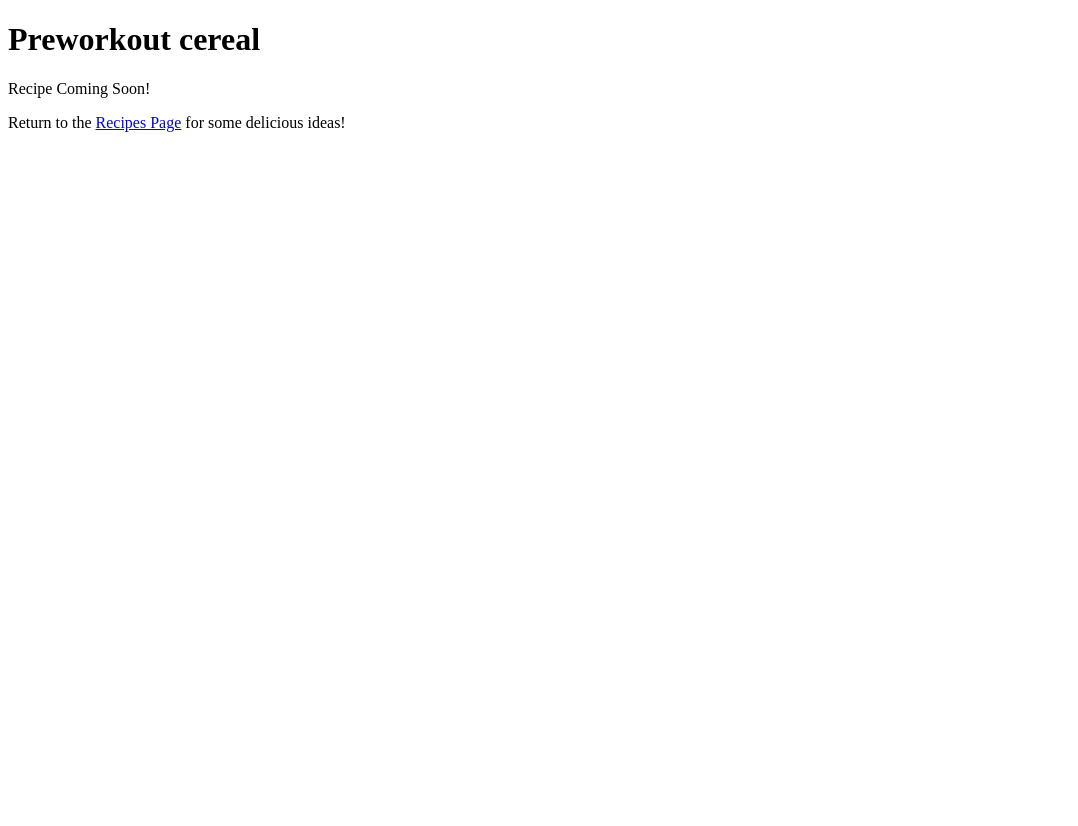
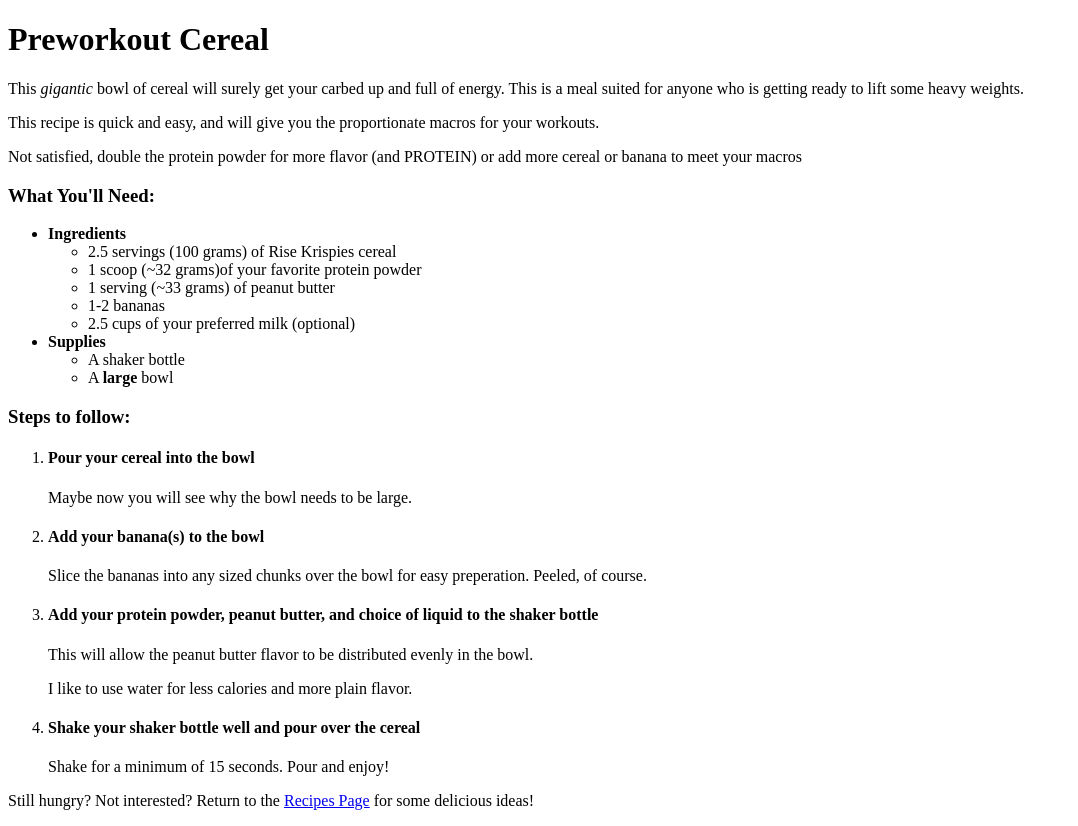
Before and after one commit to RickSlick3/odin-recipes, a plain HTML site: page recipes/preworkout_cereal.html in a window 1280 px wide. Shown: the whole page, without its empty margins (0-1078 px from the left). Before the commit the page ends 800 px from the top, so only its background shows below. Drawn offline with Linux system fonts and the light colour scheme.

Commit message:
finished preworkout cereal and monster mash recipies

```diff
--- a/recipes/preworkout_cereal.html
+++ b/recipes/preworkout_cereal.html
@@ -6,9 +6,50 @@
     <title>Odin Recipes</title>
 </head>
 <body>
-    <h1>Preworkout cereal</h1>
-    <p>Recipe Coming Soon!</p>
-    <p>Return to the <a href="../index.html">Recipes Page</a> for some delicious ideas!</p>
+    <h1>Preworkout Cereal</h1>
+    <p>This <em>gigantic</em> bowl of cereal will surely get your carbed up and full of energy. This is a meal suited for anyone who is getting ready to lift some heavy weights.</p>
+    <p>This recipe is quick and easy, and will give you the proportionate macros for your workouts.</p>
+    <p></p>Not satisfied, double the protein powder for more flavor (and PROTEIN) or add more cereal or banana to meet your macros</p>
+
+    <h3>What You'll Need:</h3>
+    <ul>
+        <li><strong>Ingredients</strong></li>
+        <ul>
+            <li>2.5 servings (100 grams) of Rise Krispies cereal</li>
+            <li>1 scoop (~32 grams)of your favorite protein powder</li>
+            <li>1 serving (~33 grams) of peanut butter</li>
+            <li>1-2 bananas</li>
+            <li>2.5 cups of your preferred milk (optional)</li>
+        </ul>
+        <li><strong>Supplies</strong></li>
+        <ul>
+            <li>A shaker bottle</li>
+            <li>A <strong>large</strong> bowl</li>
+        </ul>
+    </ul>
+
+    <h3>Steps to follow:</h3>
+    <ol>
+        <li>
+            <h4>Pour your cereal into the bowl</h4>
+            <p>Maybe now you will see why the bowl needs to be large.</p>
+        </li>
+        <li>
+            <h4>Add your banana(s) to the bowl</h4>
+            <p>Slice the bananas into any sized chunks over the bowl for easy preperation. Peeled, of course.</p>
+        </li>
+        <li>
+            <h4>Add your protein powder, peanut butter, and choice of liquid to the shaker bottle</h4>
+            <p>This will allow the peanut butter flavor to be distributed evenly in the bowl.</p>
+            <p>I like to use water for less calories and more plain flavor.</p>
+        </li>
+        <li>
+            <h4>Shake your shaker bottle well and pour over the cereal</h4>
+            <p>Shake for a minimum of 15 seconds. Pour and enjoy!</p>
+        </li>
+    </ol>
+
+    <p>Still hungry? Not interested? Return to the <a href="../index.html">Recipes Page</a> for some delicious ideas!</p>
 
 </body>
 </html>
```
Also changed, not shown: recipes/monster_mash.html (+15 -4 lines).
